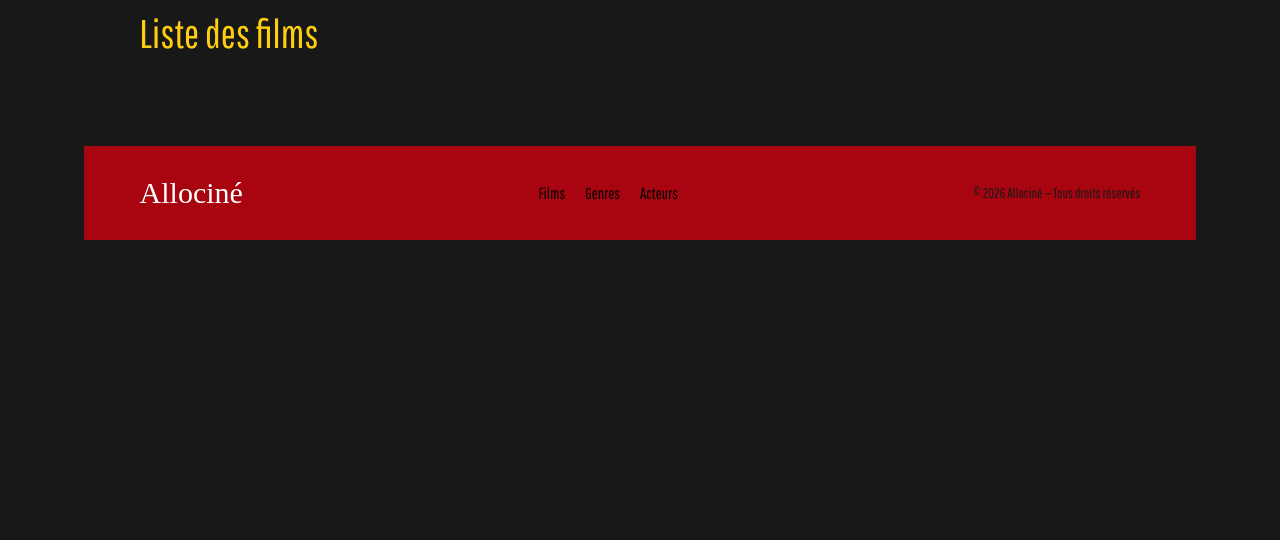
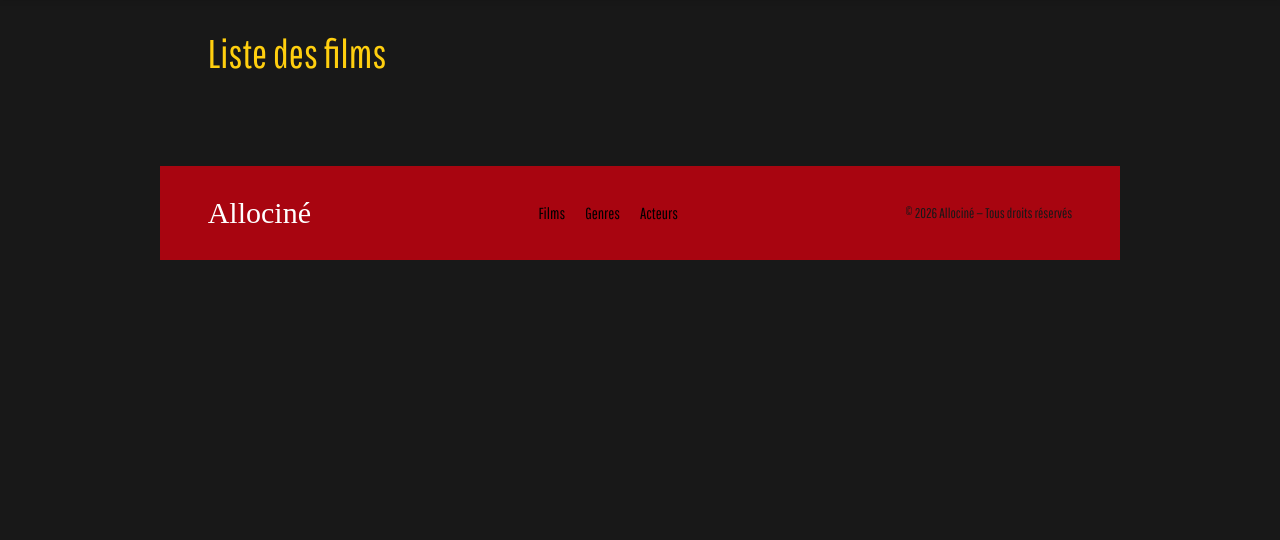
Before and after one commit to bt52-hub/Allocine, a PHP site: page / in a window 1280 px wide. Shown: the part 111-651 px from the top of the page. Run offline with PHP 8.4, Linux system fonts and the light colour scheme; data that the repository does not hold is empty.

Commit message:
modification header

```diff
--- a/src/Views/Layout/header.php
+++ b/src/Views/Layout/header.php
@@ -19,45 +19,33 @@
     <!-- HEADER -->
     <header class="site-header">
 
-        <nav class="main-nav">
+        <nav class="main-nav container">
 
             <div class="logo">
-
                 <img src="/assets/icons/logo-allocine_pop-corn.svg" class="logo-icon">
-
                 <a href="/" id="logo-text">Allociné</a>
-
             </div>
 
             <button class="burger" id="burger" aria-label="menu">
-
                 <span></span>
                 <span></span>
                 <span></span>
-
             </button>
 
             <ul id="menu" class="menu">
-
                 <?php if (isset($_SESSION['user'])): ?>
                     <li><span class="nav-pseudo">🍿 Bonjour, <?= htmlspecialchars($_SESSION['user']['pseudo']) ?></span></li>
                     <li><a href="/logout">Déconnexion</a></li>
-
                 <?php else: ?>
                     <li><a href="/login">Connexion</a></li>
                     <li><a href="/register">Inscription</a></li>
-
                 <?php endif; ?>
-
             </ul>
 
         </nav>
 
     </header>
 
+    <main class="container">
 
-
-
-    </nav>
-
-    <main class="container">
+        <main class="container">
```
